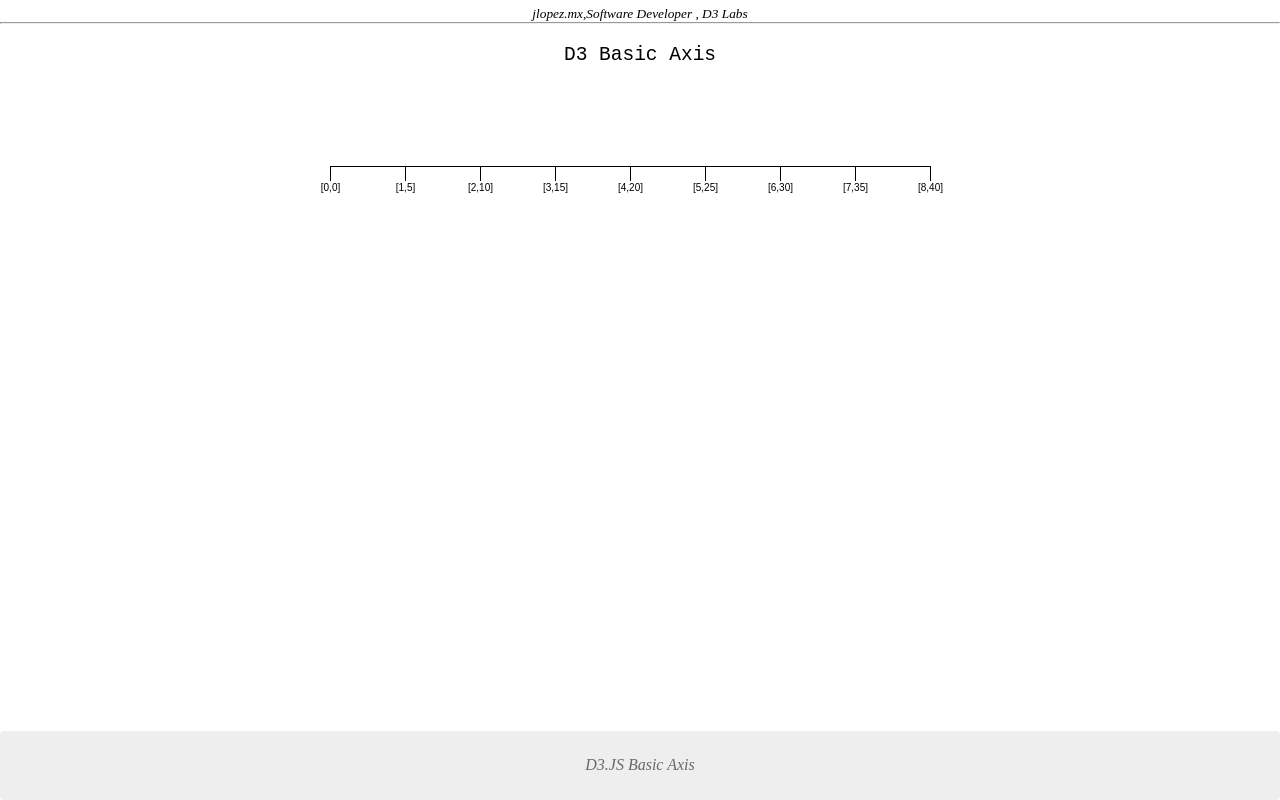
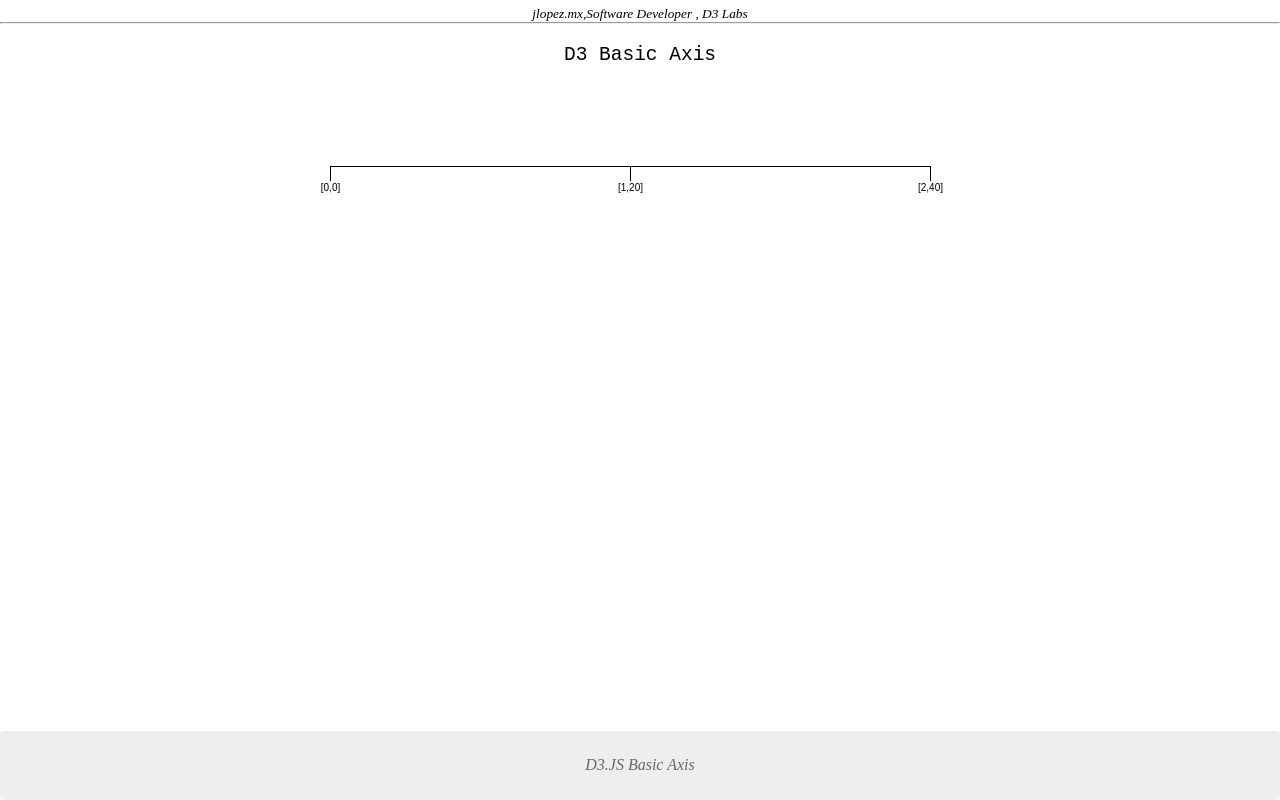
Before and after one commit to jazlopez/d3labs, a website: page basic-axis.html in a window 1280 px wide. Drawn offline with nearby package versions, Linux system fonts and the light colour scheme.

Commit message:
Example D3 basic axis with tick values

```diff
--- a/basic-axis.html
+++ b/basic-axis.html
@@ -115,6 +115,8 @@
                 return '['+ String(i) + ',' + String(d) + '] ';
             })
 
+            .tickValues([0,20,40]); // print ticks only for these values
+
 
 
         // draw axis
```
